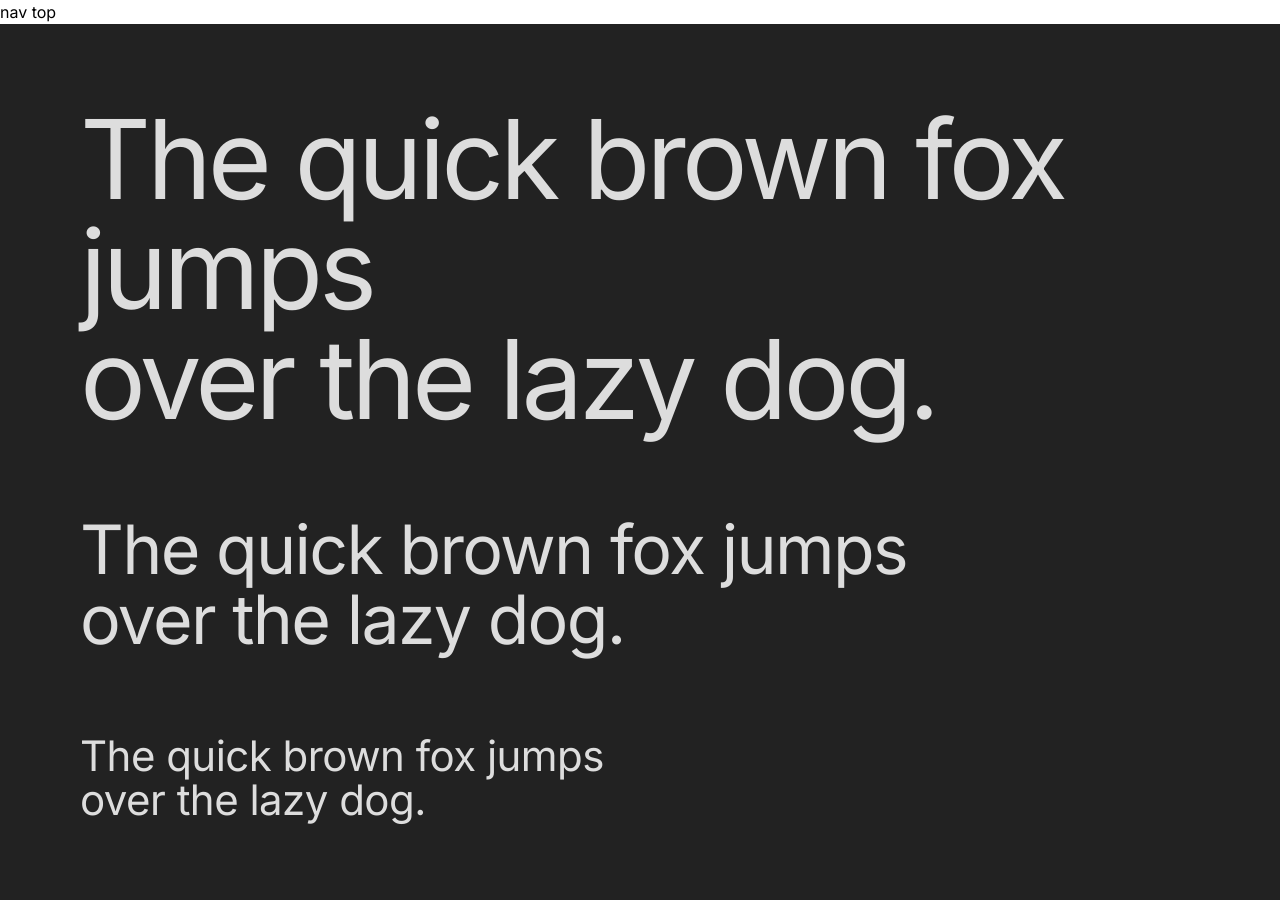
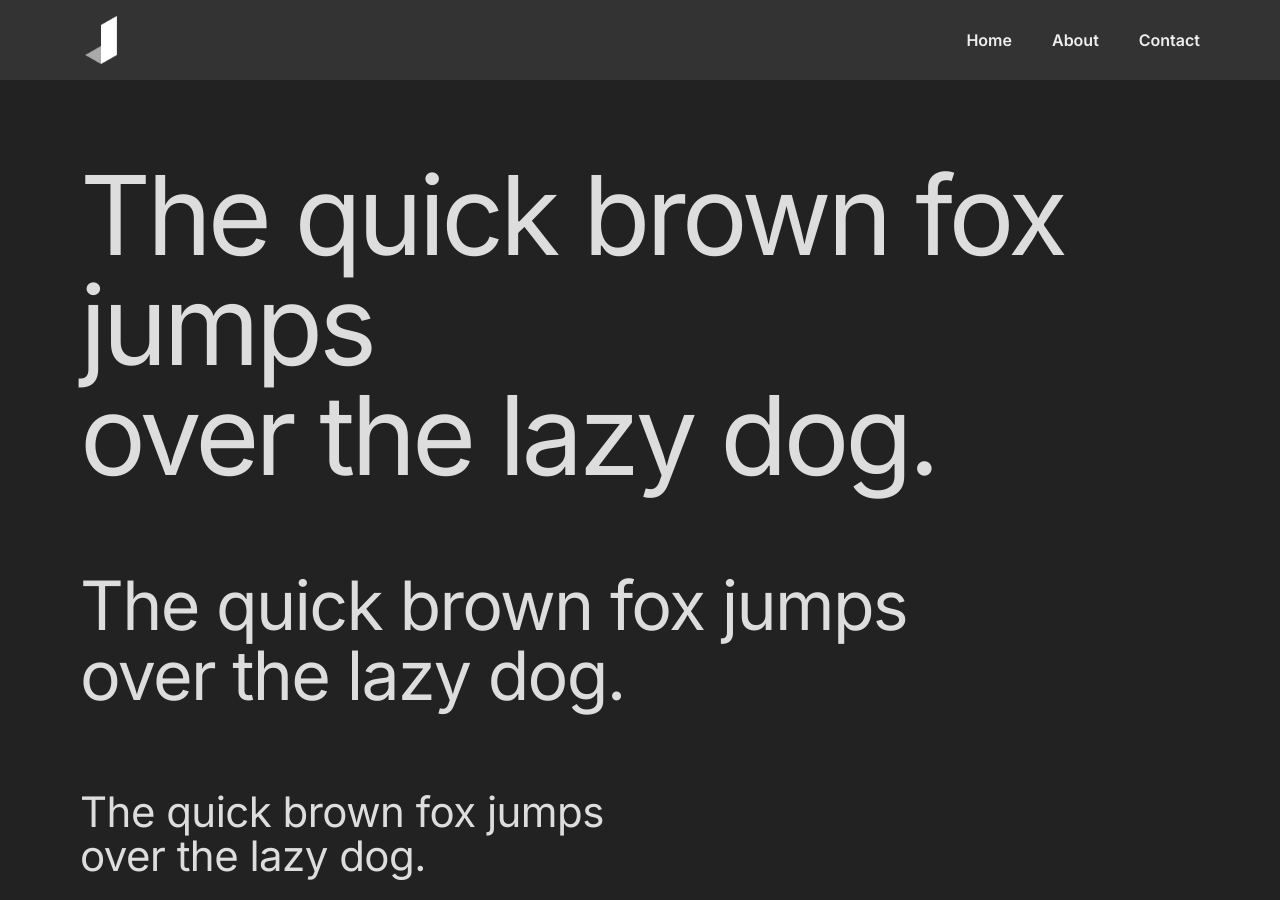
Before and after one commit to jingtianfeng/jekywind, a Jekyll site: the page built from index.html, in a window 1280 px wide and 900 px high. Built offline with Jekyll 4.4.1, drawn with Linux system fonts in a browser that asks for light colours.

Commit message:
Add to nav-top: copy from playground

```diff
--- a/_includes/nav-top.html
+++ b/_includes/nav-top.html
@@ -1,5 +1,49 @@
-<nav>
-    <div class="container">
-        nav top
+<nav id="nav-top"
+     class="min-h-5 py-0 px-3 md:px-4 lg:px-5 bg-gray-3">
+    <div id="nav-top__container"
+         class="container grid grid-cols-2 md:grid-cols-4 lg:grid-cols-7 items-center">
+        <img id="nav-top__container__logo"
+             class="h-5 w-auto py-2 col-start-1 col-end-2"
+             src="{{ 'assets/img/logo.png' | relative_url }}" alt="logo"
+             height="80px" width="50px">
+        <svg id="nav-top__container__menutoggle"
+             class="py-1 fill-current text-gray-d col-start-2 col-end-3 justify-self-end md:hidden"
+             aria-label="burger"
+             viewBox="0 0 40 40" height="40" width="40" xmlns="http://www.w3.org/2000/svg">
+            <g transform="matrix(4,0,0,4,0,0)">
+                <path d="M3.750 8.750 A1.250 1.250 0 1 0 6.250 8.750 A1.250 1.250 0 1 0 3.750 8.750 Z"
+                      stroke="none" stroke-linecap="round" stroke-linejoin="round" stroke-width="0"></path>
+                <path d="M3.750 5.000 A1.250 1.250 0 1 0 6.250 5.000 A1.250 1.250 0 1 0 3.750 5.000 Z"
+                      stroke="none" stroke-linecap="round" stroke-linejoin="round" stroke-width="0"></path>
+                <path d="M3.750 1.250 A1.250 1.250 0 1 0 6.250 1.250 A1.250 1.250 0 1 0 3.750 1.250 Z"
+                      stroke="none" stroke-linecap="round" stroke-linejoin="round" stroke-width="0"></path>
+            </g>
+        </svg>
+        <div id="nav-top__container__menu"
+             class="hidden py-3 text-gray-e font-semibold
+                    col-start-1 col-end-3 row-start-2 row-end-3
+                    md:flex md:justify-self-end md:col-start-2 md:col-end-5 md:row-start-1 md:row-end-2
+                    lg:col-end-8">
+            <a class="block mt-0"
+               href="{{ '/' | relative_url }}">
+                Home
+            </a>
+            <a class="block mt-2 md:mt-0 md:ml-4"
+               href="{{ '/about' | relative_url }}">
+                About
+            </a>
+            <a class="block mt-2 md:mt-0 md:ml-4"
+               href="{{ '/contact' | relative_url }}">
+                Contact
+            </a>
+        </div>
     </div>
+    <script>
+        const navTopMenutoggle = document.getElementById('nav-top__container__menutoggle')
+        const navTopMenu = document.getElementById('nav-top__container__menu')
+        navTopMenutoggle.addEventListener('click', () => {
+            navTopMenutoggle.classList.toggle('text-gray-f')
+            navTopMenu.classList.toggle('hidden')
+        })
+    </script>
 </nav>
```
